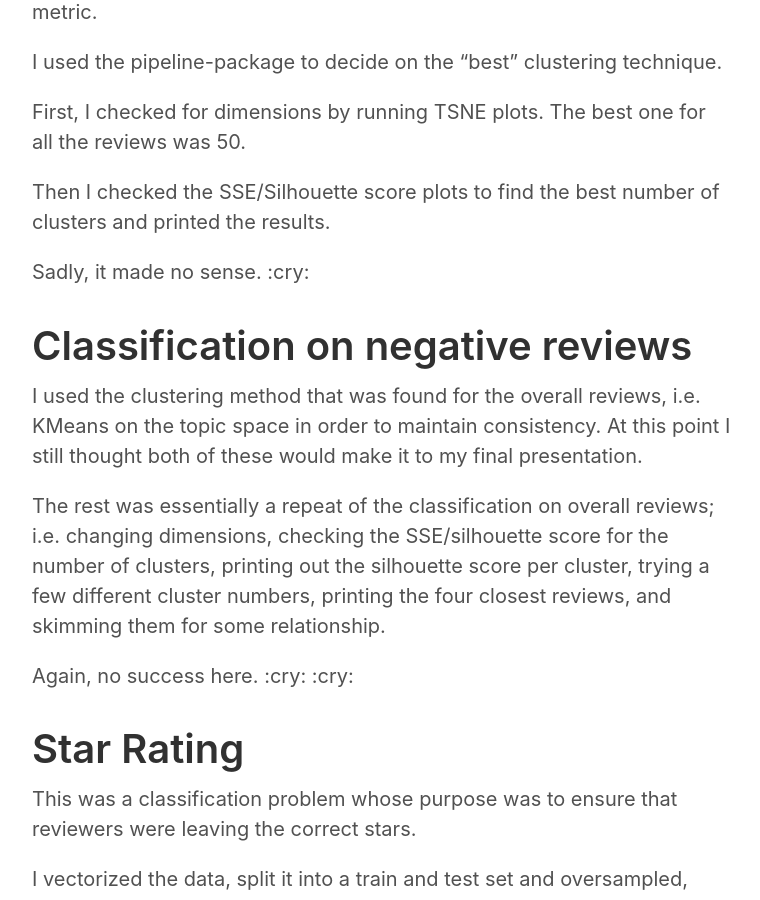
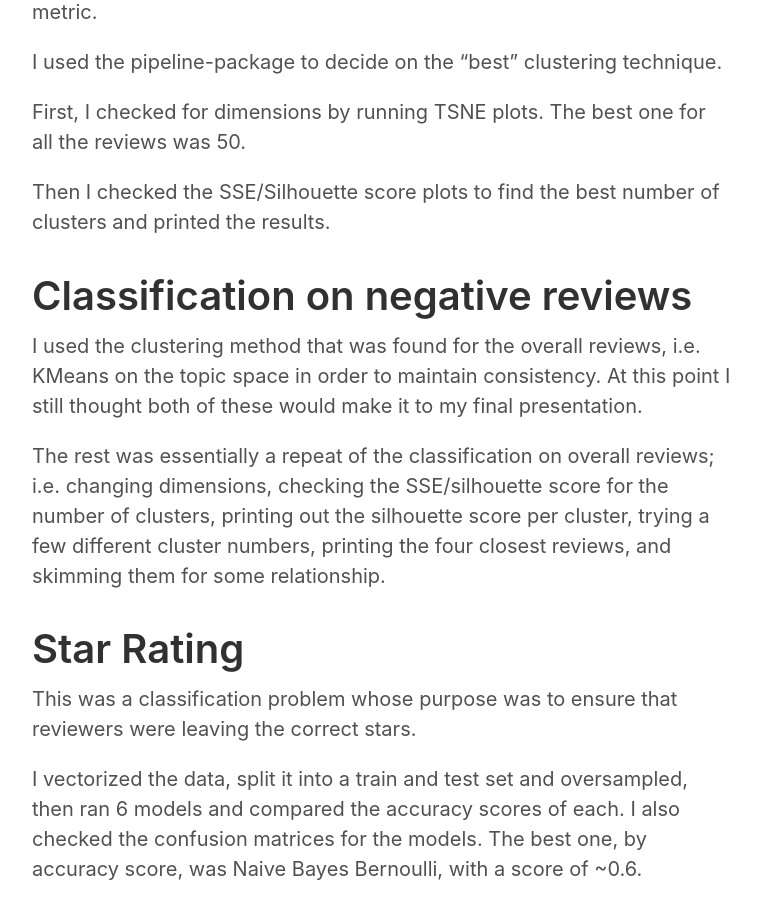
Before and after one commit to mayamadhavan/mayamadhavan.github.io, a Jekyll site: the page built from _posts/2018-09-30-project-fletcher.md, in a window 1280 px wide and 900 px high, scrolled down 2821 px. Shown: the whole window, without its empty margins (258-1018 px from the left). Built offline with Jekyll 4.4.1, drawn with Linux system fonts in a browser that asks for light colours.

Commit message:
Update 2018-09-30-project-fletcher.md

```diff
--- a/_posts/2018-09-30-project-fletcher.md
+++ b/_posts/2018-09-30-project-fletcher.md
@@ -56,14 +56,12 @@ First, I checked for dimensions by running TSNE plots. The best one for all the
 
 Then I checked the SSE/Silhouette score plots to find the best number of clusters and printed the results.
 
-Sadly, it made no sense. :cry:
 
 # Classification on negative reviews
 I used the clustering method that was found for the overall reviews, i.e. KMeans on the topic space in order to maintain consistency. At this point I still thought both of these would make it to my final presentation.
 
 The rest was essentially a repeat of the classification on overall reviews; i.e. changing dimensions, checking the SSE/silhouette score for the number of clusters, printing out the silhouette score per cluster, trying a few different cluster numbers, printing the four closest reviews, and skimming them for some relationship.
 
-Again, no success here. :cry: :cry:
 
 # Star Rating
 This was a classification problem whose purpose was to ensure that reviewers were leaving the correct stars.
```
